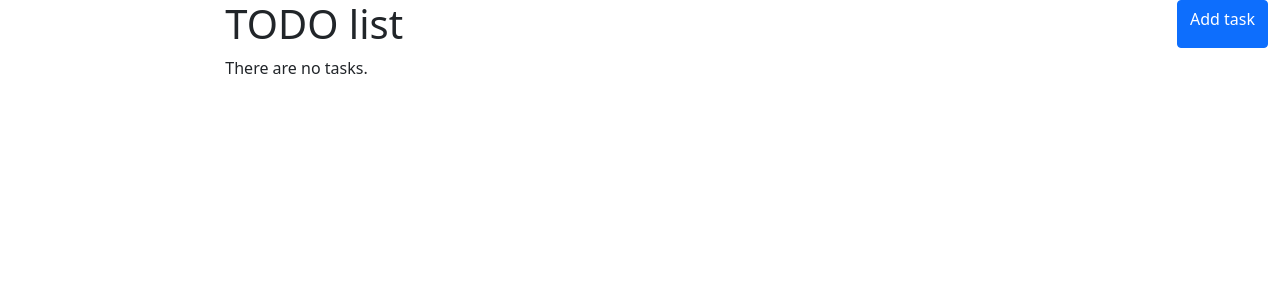
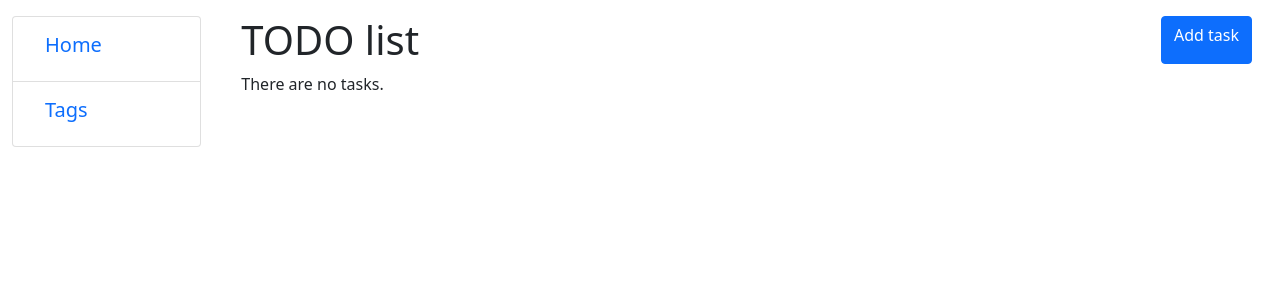
Before and after one commit to OttoLindholm/Todo-list, a Django app: page / in a window 1280 px wide. Shown: the top 300 px of the page. Run offline with Django 5.2, Linux system fonts and the light colour scheme; data that the repository does not hold is empty.

Commit message:
Add sidebar.html and add some margins for content

```diff
--- a/templates/base.html
+++ b/templates/base.html
@@ -22,9 +22,10 @@
       {% endblock %}
 
     </div>
-    <div class="col-sm-10 ">
-
-      {% block content %}{% endblock %}
+    <div class="col-sm-10">
+      <div class="m-3">
+        {% block content %}{% endblock %}
+      </div>
 
     </div>
   </div>
--- a/templates/includes/sidebar.html
+++ b/templates/includes/sidebar.html
@@ -0,0 +1,4 @@
+<ul class="sidebar-nav list-group mt-3">
+  <li class="list-group-item"><a class="h5 nav-link" href="{% url 'tasks:index' %}">Home</a></li>
+  <li class="list-group-item"><a class="h5 nav-link" href="#">Tags</a></li>
+</ul>
```
